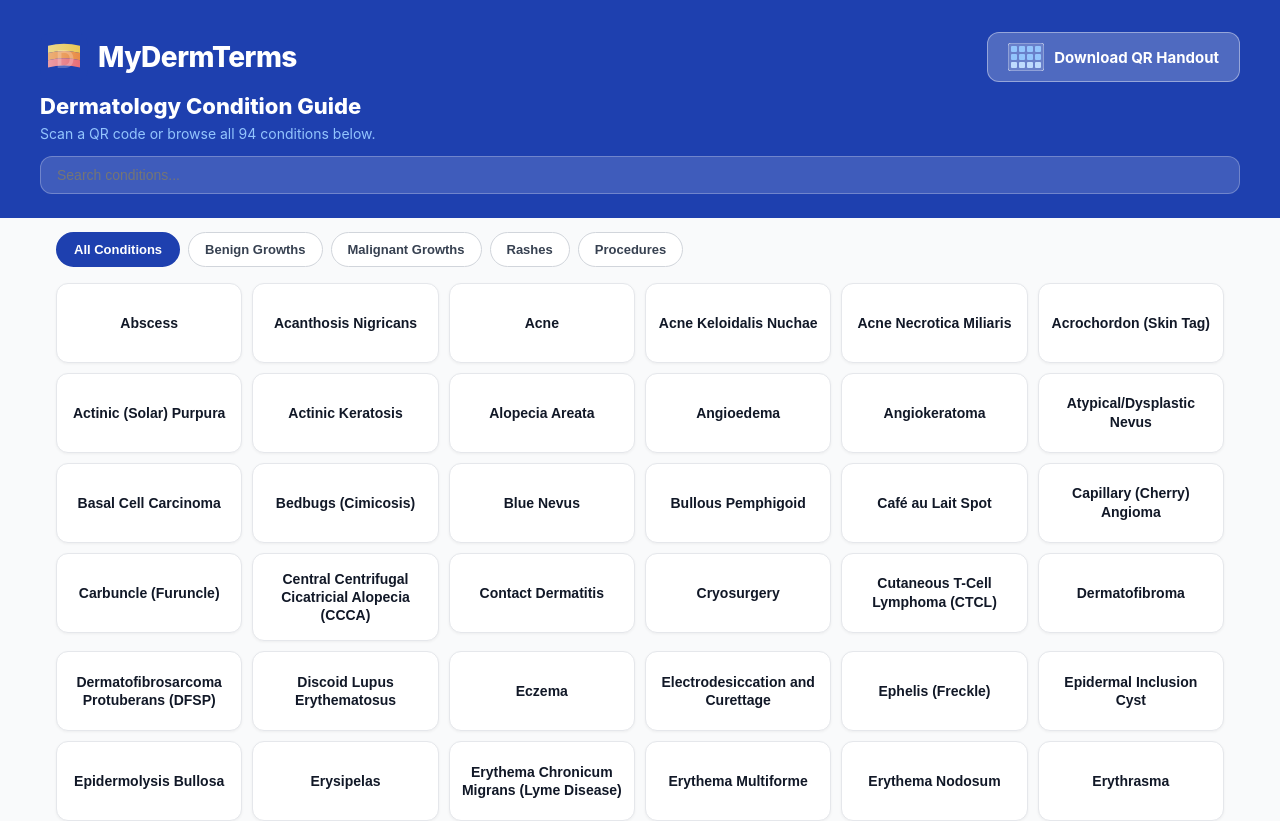
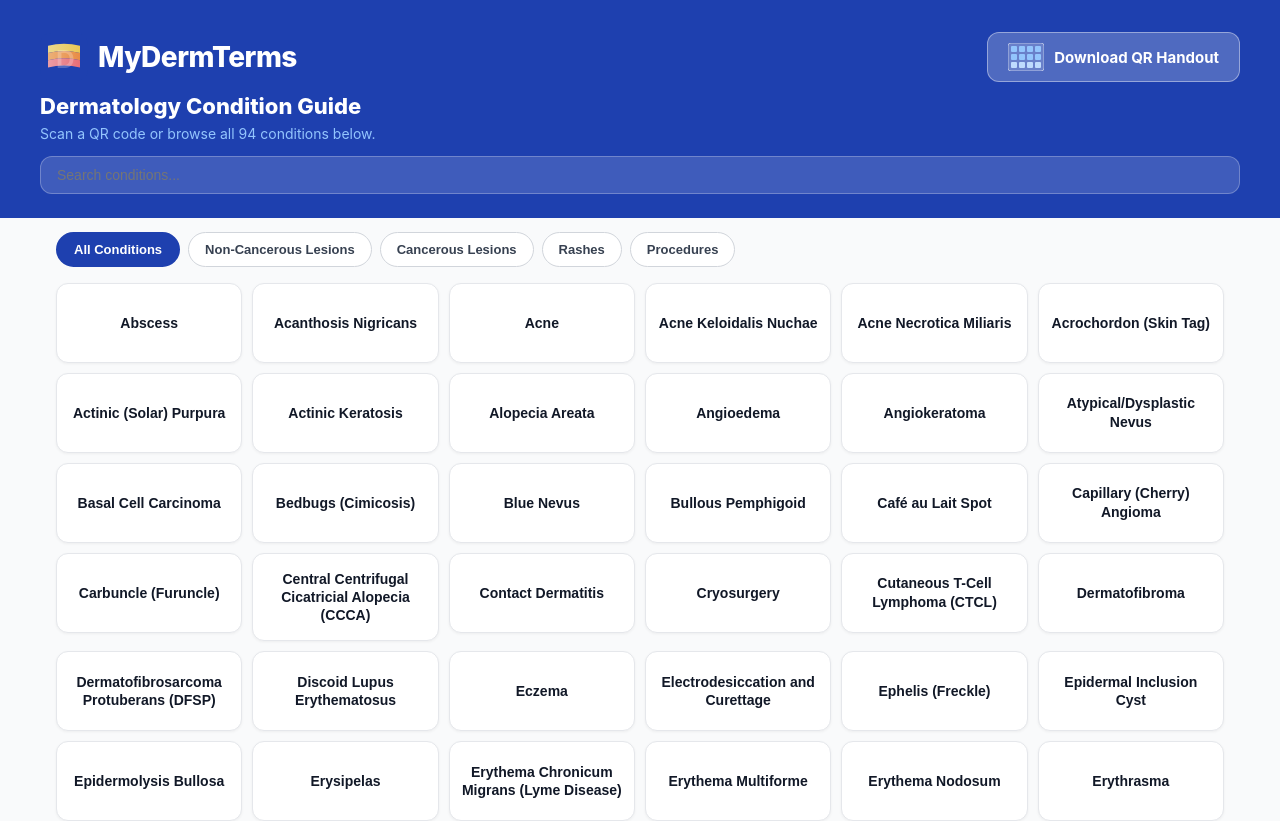
Before and after one commit to ablechma/mydermterms, a React (Vite) app: page / in a window 1280 px wide. Shown: the top 821 px of the page. Built offline with nearby package versions, Linux system fonts and the light colour scheme.

Commit message:
Rename category labels: Benign Growths to Non-Cancerous Lesions, Malignant Growths to Cancerous Lesions

```diff
--- a/src/MyDermTerms.jsx
+++ b/src/MyDermTerms.jsx
@@ -666,8 +666,8 @@ const CONDITIONS = [
 
 var CATEGORIES = [
   { label: "All Conditions", filter: null },
-  { label: "Benign Growths", filter: ["seborrheic-keratosis","lichenoid-keratosis","porokeratosis","cherry-angioma","lentigo","dermatofibroma","warts","melanocytic-nevus","atypical-nevus","sebaceous-hyperplasia","epidermal-inclusion-cyst","pilar-cyst","molluscum-contagiosum","pilomatrixoma","milium-cyst","angiokeratoma","actinic-purpura","acrochordon","cafe-au-lait","blue-nevus","lipoma","ephelis","keloid","pyogenic-granuloma","spider-angioma","telangiectasia"] },
-  { label: "Malignant Growths", filter: ["actinic-keratosis","basal-cell-carcinoma","squamous-cell-carcinoma","melanoma","scc-in-situ","dfsp","merkel-cell-carcinoma","ctcl","sebaceous-carcinoma"] },
+  { label: "Non-Cancerous Lesions", filter: ["seborrheic-keratosis","lichenoid-keratosis","porokeratosis","cherry-angioma","lentigo","dermatofibroma","warts","melanocytic-nevus","atypical-nevus","sebaceous-hyperplasia","epidermal-inclusion-cyst","pilar-cyst","molluscum-contagiosum","pilomatrixoma","milium-cyst","angiokeratoma","actinic-purpura","acrochordon","cafe-au-lait","blue-nevus","lipoma","ephelis","keloid","pyogenic-granuloma","spider-angioma","telangiectasia"] },
+  { label: "Cancerous Lesions", filter: ["actinic-keratosis","basal-cell-carcinoma","squamous-cell-carcinoma","melanoma","scc-in-situ","dfsp","merkel-cell-carcinoma","ctcl","sebaceous-carcinoma"] },
   { label: "Rashes", filter: ["eczema","psoriasis","seborrheic-dermatitis","acne","rosacea","periorificial-dermatitis","hidradenitis-suppurativa","vitiligo","melasma","granuloma-annulare","contact-dermatitis","lichen-planus","acne-necrotica-miliaris","discoid-lupus","tinea-versicolor","tinea-corporis","onychomycosis","alopecia-areata","urticaria","hyperhidrosis","herpes-zoster","bullous-pemphigoid","erysipelas","abscess","carbuncle","acanthosis-nigricans","erythema-multiforme","erythema-nodosum","erythrasma","angioedema","cold-sore","folliculitis","impetigo","keratosis-pilaris","lichen-simplex-chronicus","paronychia","pityriasis-rosea","scabies","xerosis","acne-keloidalis-nuchae","bedbugs","ccca","epidermolysis-bullosa","frontal-fibrosing-alopecia","hand-foot-mouth-disease","ichthyosis-vulgaris","erythema-migrans","nummular-dermatitis","pemphigus-vulgaris","prurigo-nodularis","poison-ivy","scleroderma","xeroderma-pigmentosum"] },
   { label: "Procedures", filter: ["mohs-surgery","electrodesiccation-curettage","standard-excision","shave-biopsy","incision-drainage","cryosurgery"] },
 ];
```
